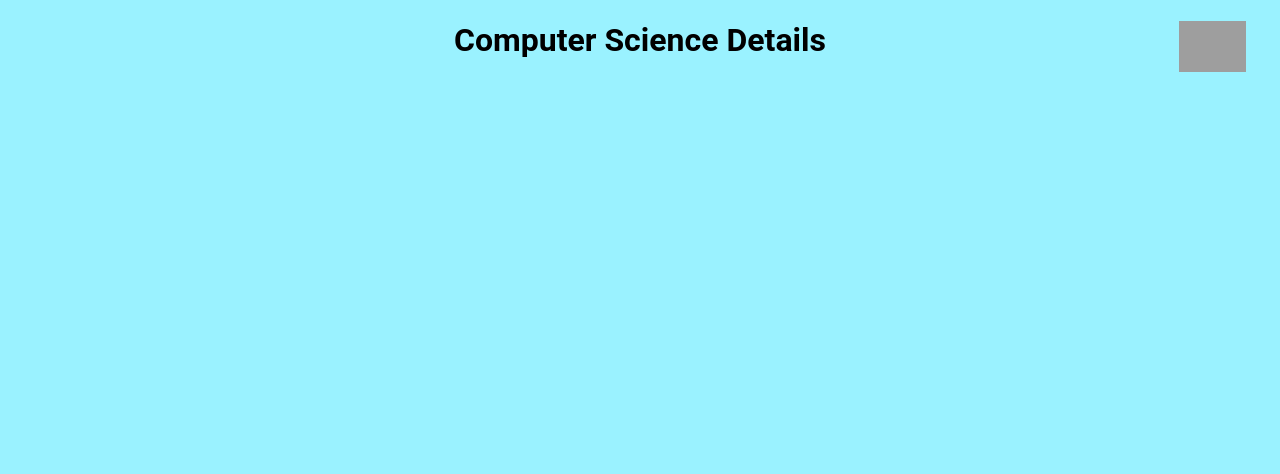
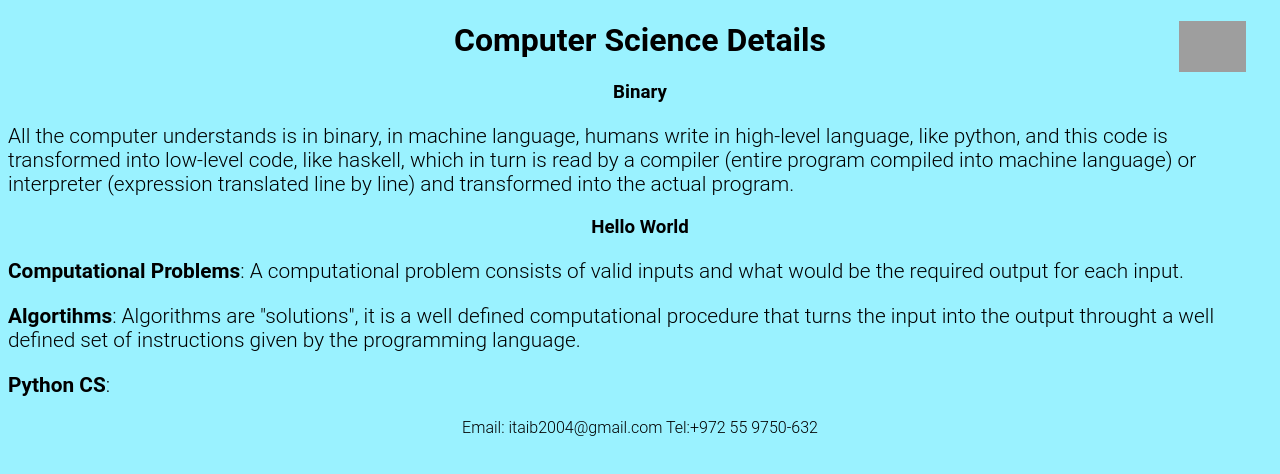
Before and after one commit to HakemHa/site, a plain HTML site: page CompSci.html in a window 1280 px wide. Drawn offline with Linux system fonts and the light colour scheme; grey boxes are pictures that could not be loaded.

Commit message:
python added

```diff
--- a/CompSci.html
+++ b/CompSci.html
@@ -4,6 +4,7 @@
     <meta charset="utf-8">
     <title>Computer Science Details</title>
     <link rel="stylesheet" type="text/css" href="index.css">
+    <link rel="stylesheet" type="text/css" href="CompSci.css">
   </head>
   <body>
     <div id="mainDiv">
@@ -11,7 +12,15 @@
         <img id="mainButton" src="https://pbs.twimg.com/profile_images/119147203/power-symbol-logo.png">
       </a>
     </div>
-    <h1>Computer Science Details</h1>
-
+    <div class="CS_lessons">
+      <h1>Computer Science Details</h1>
+      <h3>Binary</h3>
+      <p>All the computer understands is in binary, in machine language, humans write in high-level language, like python, and this code is transformed into low-level code, like haskell, which in turn is read by a compiler (entire program compiled into machine language) or interpreter (expression translated line by line) and transformed into the actual program.</p>
+      <h3>Hello World</h3>
+      <p> <b>Computational Problems</b>: A computational problem consists of valid inputs and what would be the required output for each input.</p>
+      <p> <b>Algortihms</b>: Algorithms are "solutions", it is a well defined computational procedure that turns the input into the output throught a well defined set of instructions given by the programming language.</p>
+      <p> <b>Python CS</b>: </p>
+    </div>
+    <footer>Email: itaib2004@gmail.com Tel:+972 55 9750-632</footer>
   </body>
 </html>
--- a/index.css
+++ b/index.css
@@ -37,6 +37,9 @@ div img {
   margin-left: auto;
   margin-right: auto;
   width: 30%;
+}
+footer {
+  text-align: center;
 }
 .subTitle {
   color: #F6DC35;
```
Also changed, not shown: HTML.html (+2 -1 lines), Python.html (added, +11 -0 lines), index.html (+4 -1 lines), CompSci.css (added).
